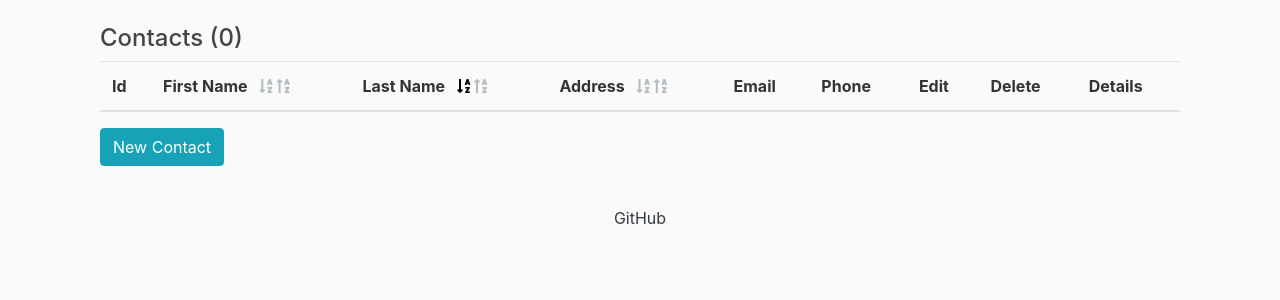
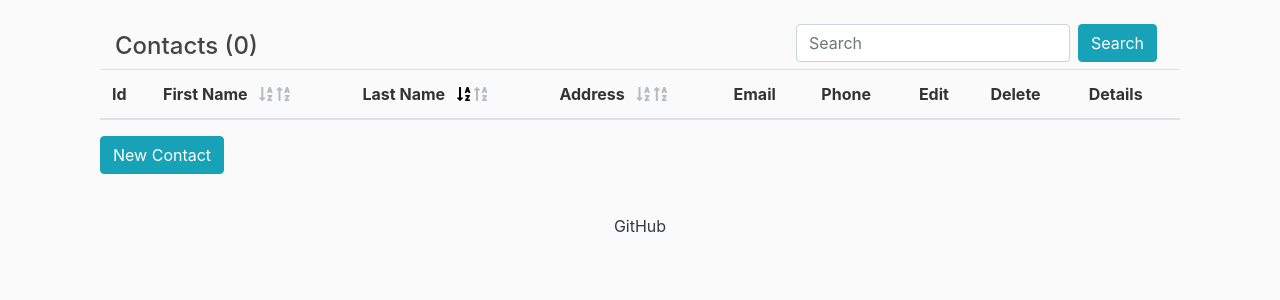
Before and after one commit to TobKed/contact_box, a Django app: page /contacts/ in a window 1280 px wide. Shown: the part 56-356 px from the top of the page. Run offline with Django 3.2, Linux system fonts and the light colour scheme; the visitor is signed in with stand-in values (Sample User, id 1); data comes from the database, SQL or seed files in the repository; data that the repository does not hold is empty; some libraries are stand-ins or nearby versions.

Commit message:
add search option for contacts and addresses

```diff
--- a/src/contacts/models.py
+++ b/src/contacts/models.py
@@ -32,6 +32,22 @@ class ContactGroup(models.Model):
         return reverse("group-detail", kwargs={"pk": self.pk})
 
 
+class AddressQuerySet(models.QuerySet):
+    def search(self, search=None):
+        if search:
+            return self.filter(city__contains=search) \
+                   | self.filter(street__contains=search)
+        return self
+
+
+class AddressManager(models.Manager):
+    def get_queryset(self):
+        return AddressQuerySet(self.model, using=self._db)
+
+    def search(self, search):
+        return self.get_queryset().search(search=search)
+
+
 class Address(models.Model):
     city = models.CharField(max_length=64)
     street = models.CharField(max_length=64, null=True, blank=True)
@@ -39,11 +55,30 @@ class Address(models.Model):
     flat_number = models.IntegerField(null=True, blank=True)
     creator = models.ForeignKey(Profile, on_delete=models.CASCADE)
 
+    objects = AddressManager()
+
     def __str__(self):
         return f"{self.city} {self.street} {self.building_number} {self.flat_number}"
 
     def get_absolute_url(self):
         return reverse("address-detail", kwargs={"pk": self.pk})
+
+
+class PersonQuerySet(models.QuerySet):
+    def search(self, search=None):
+        if search:
+            queryset = self.filter(first_name__contains=search) \
+                   | self.filter(last_name__contains=search)
+            return queryset.distinct()
+        return self
+
+
+class PersonManager(models.Manager):
+    def get_queryset(self):
+        return PersonQuerySet(self.model, using=self._db)
+
+    def search(self, search):
+        return self.get_queryset().search(search=search)
 
 
 class Person(models.Model):
@@ -53,6 +88,8 @@ class Person(models.Model):
     address = models.ForeignKey(Address, null=True,blank=True, on_delete=models.SET_NULL)
     groups = models.ManyToManyField(ContactGroup, null=True, blank=True)
     creator = models.ForeignKey(Profile, on_delete=models.CASCADE)
+
+    objects = PersonManager()
 
     def __str__(self):
         return f"{self.first_name} {self.last_name}"
--- a/src/contacts/templates/contacts/person_list.html
+++ b/src/contacts/templates/contacts/person_list.html
@@ -6,8 +6,16 @@
         <div class="row">
 
             <div class="col-md-12">
-                <h4>Contacts ({{ page_obj.paginator.count }})</h4>
-                <div type="hidden" id="order-manager" data-orderby="{{ orderby }}" data-order="{{ order }}"></div>
+                <div class="container d-flex justify-content-between">
+                    <h4 class="d-inline-block mt-2">Contacts ({{ page_obj.paginator.count }})</h4>
+                    <form class="form-inline align-self-start" method="GET">
+                      <input class="form-control" name="search" type="text" placeholder="Search" aria-label="Search" {% if search %} value="{{ search }}" {% endif %}>
+                      <button class="btn btn-info mx-2" type="submit" href="">Search</button>
+                    </form>
+                </div>
+
+                <div type="hidden" id="order-manager" data-orderby="{{ orderby }}" data-order="{{ order }}" data-search="{{ search }}"></div>
+
                 <div class="table-responsive">
 
                     <table id="mytable" class="table table-bordred table-striped">
--- a/src/contacts/views.py
+++ b/src/contacts/views.py
@@ -36,13 +36,15 @@ class PersonListView(LoginRequiredMixin, ListView):
         orderby = self.request.GET.get('orderby', 'last_name')
         order = self.request.GET.get('order', 'asc')
         order = {'asc': '', 'desc': '-'}.get(order, '')
-        return Person.objects.filter(creator=user.profile).order_by(order+orderby)
+        search = self.request.GET.get('search')
+        return Person.objects.filter(creator=user.profile).search(search=search).order_by(order+orderby)
 
     def get_context_data(self, *args, **kwargs):
         context_data = super().get_context_data(*args, **kwargs)
         params = {
             'orderby': self.request.GET.get('orderby', 'last_name'),
-            'order': self.request.GET.get('order', 'asc')
+            'order': self.request.GET.get('order', 'asc'),
+            'search': self.request.GET.get('search')
         }
         context_data.update(params)
         return context_data
@@ -203,7 +205,8 @@ class AddressListView(LoginRequiredMixin, ListView):
         orderby = self.request.GET.get('orderby', 'city')
         order = self.request.GET.get('order', 'asc')
         order = {'asc': '', 'desc': '-'}.get(order, '')
-        return Address.objects.filter(creator=user.profile).annotate(
+        search = self.request.GET.get('search')
+        return Address.objects.filter(creator=user.profile).search(search=search).annotate(
             inhabitants=Count('person', distinct=True)
             ).order_by(order+orderby)
 
@@ -211,7 +214,8 @@ class AddressListView(LoginRequiredMixin, ListView):
         context_data = super().get_context_data(*args, **kwargs)
         params = {
             'orderby': self.request.GET.get('orderby', 'city'),
-            'order': self.request.GET.get('order', 'asc')
+            'order': self.request.GET.get('order', 'asc'),
+            'search': self.request.GET.get('search')
         }
         context_data.update(params)
         return context_data
```
Also changed, not shown: src/contacts/templates/contacts/address_list.html (+9 -2 lines).
